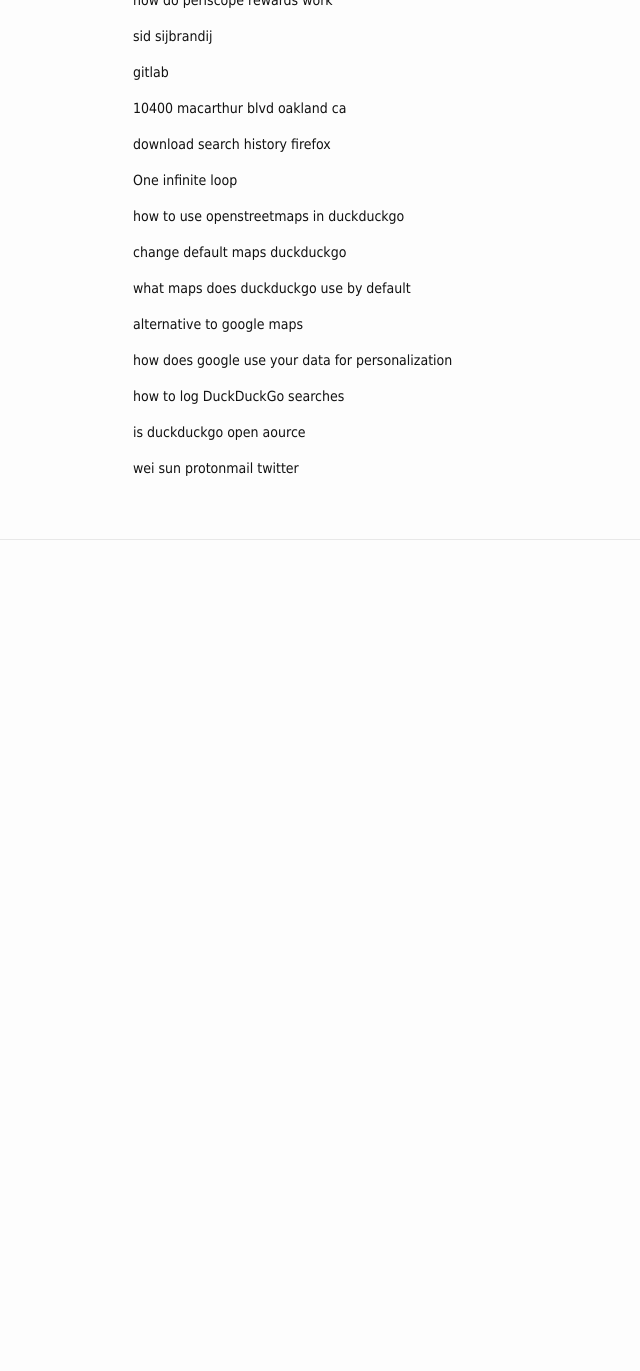
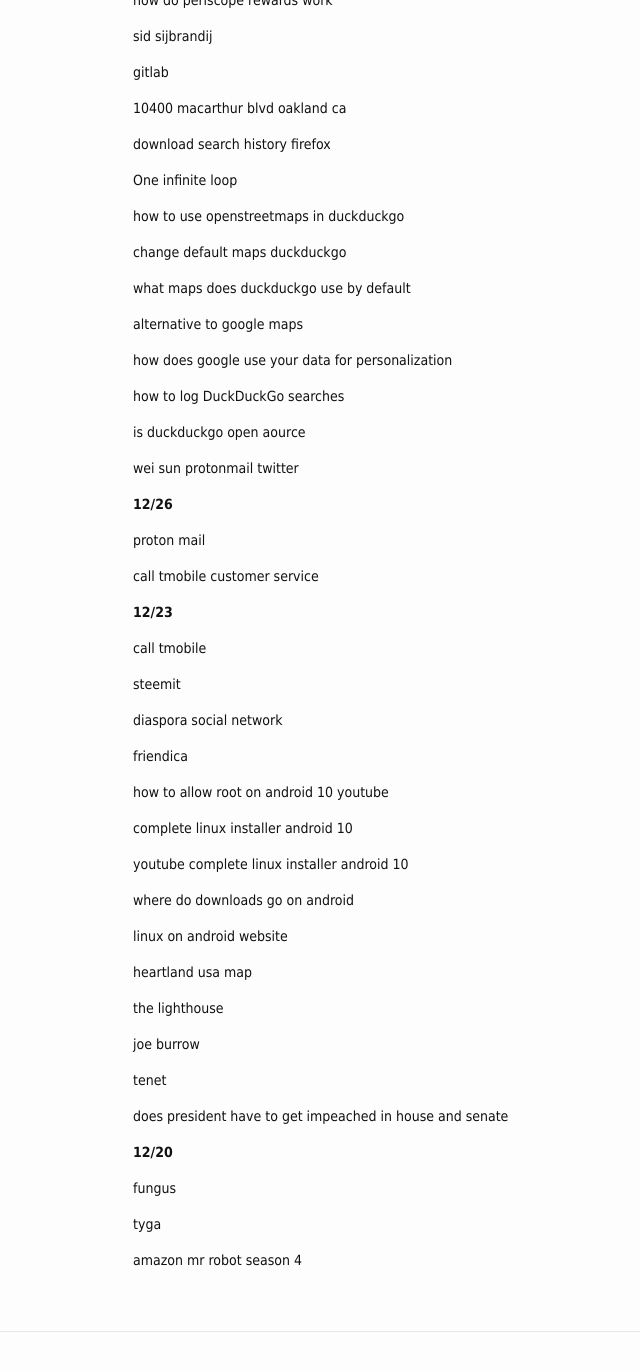
Before and after one commit to mitc-mcla/mitc-mcla.github.io, a Jekyll site: the page built from _posts/2020-02-16-searches.markdown, in a window 1280 px wide and 1400 px high, scrolled down 27189 px. Shown: the top 1371 px of the window, without its empty margins (237-877 px from the left). Built offline with Jekyll 4.4.1, drawn with Linux system fonts in a browser that asks for light colours; before the commit the page ends 27819 px from its top, so only the background shows below that.

Commit message:
updated search doc

```diff
--- a/_posts/2020-02-16-searches.markdown
+++ b/_posts/2020-02-16-searches.markdown
@@ -1533,3 +1533,47 @@
 is duckduckgo open aource
 
 wei sun protonmail twitter
+
+**12/26**
+
+proton mail
+
+call tmobile customer service
+
+**12/23**
+
+call tmobile
+
+steemit
+
+diaspora social network
+
+friendica
+
+how to allow root on android 10 youtube
+
+complete linux installer android 10
+
+youtube complete linux installer android 10
+
+where do downloads go on android
+
+linux on android website
+
+heartland usa map
+
+the lighthouse
+
+joe burrow
+
+tenet
+
+does president have to get impeached in house and senate
+
+**12/20**
+
+fungus
+
+tyga
+
+amazon mr robot season 4
```
